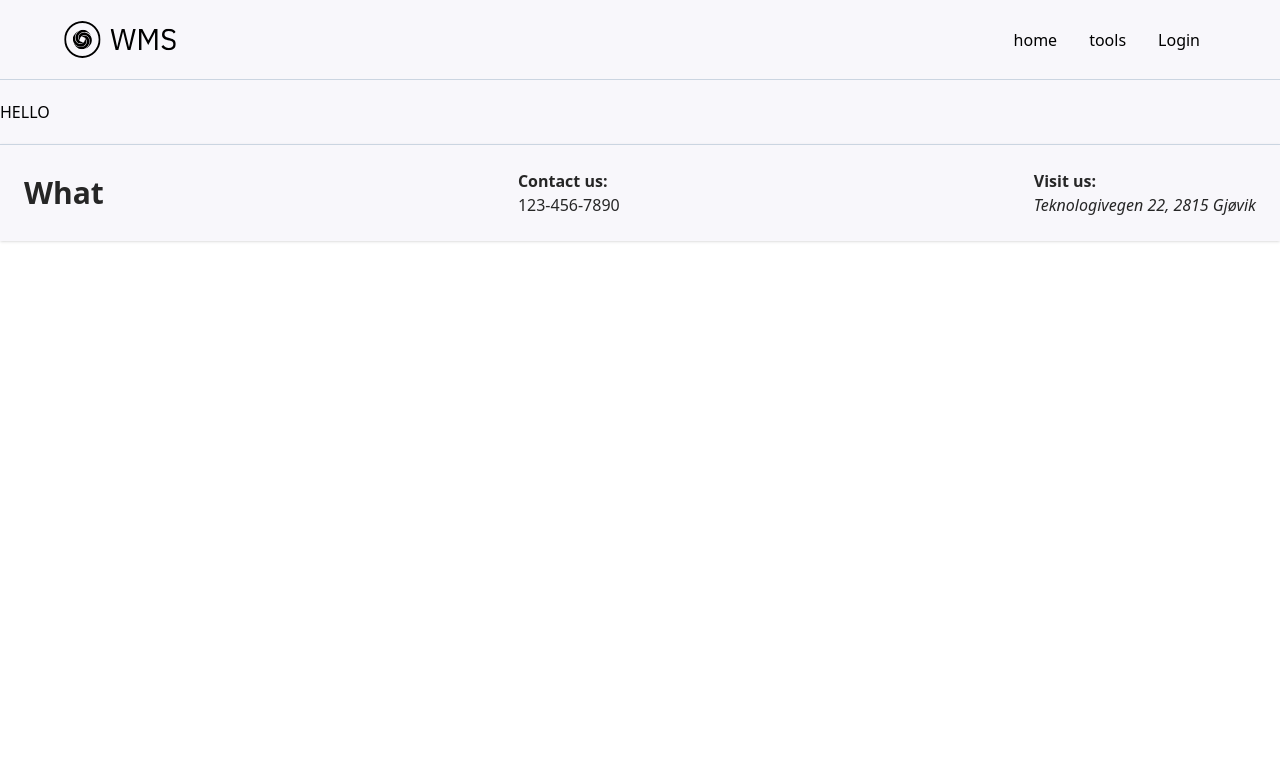
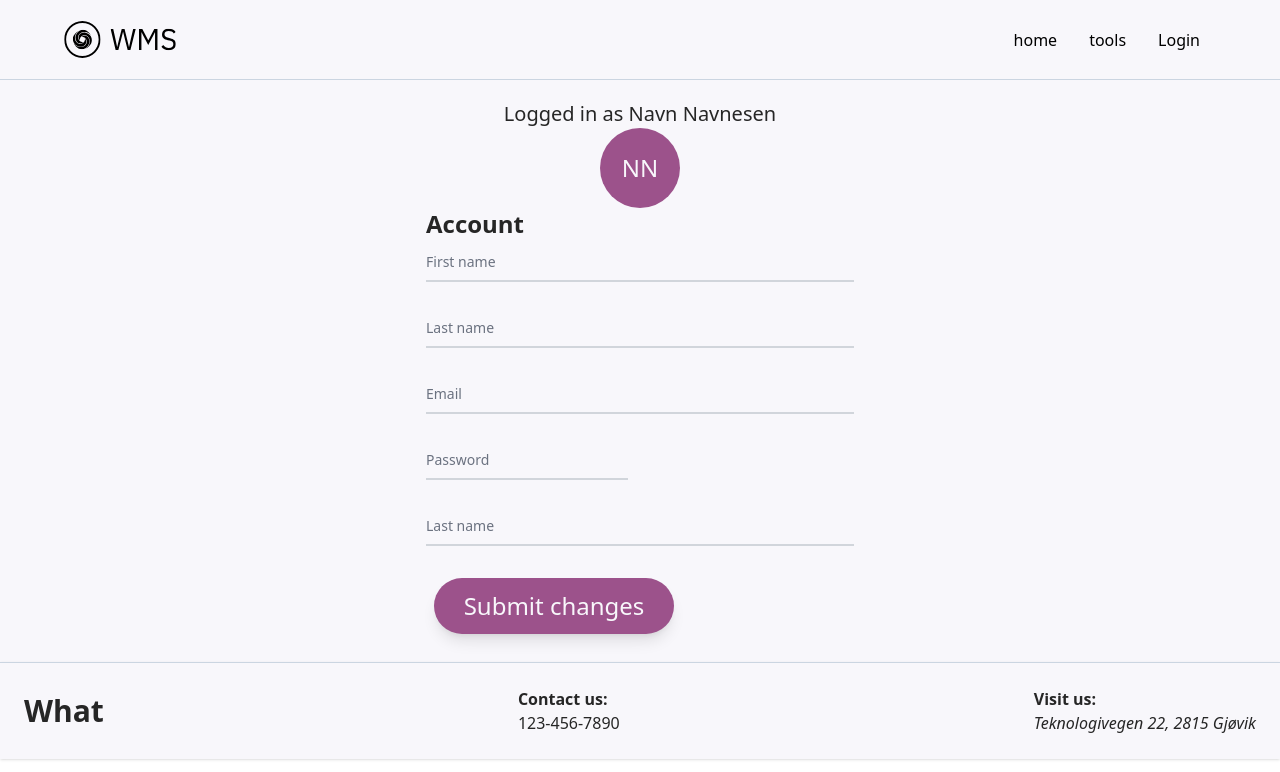
Before and after one commit to tijohans/WorkshopManagementSystem, a React (Vite) app in the folder app/: page /userpage in a window 1280 px wide. Shown: the top 772 px of the page. Built offline with nearby package versions, Linux system fonts and the light colour scheme.

Commit message:
User page WIP(!!) ikke ferdig yo

```diff
--- a/app/src/pages/UserPage.tsx
+++ b/app/src/pages/UserPage.tsx
@@ -1,10 +1,51 @@
 import React, { useState, useEffect } from 'react'
 import axios from 'axios'
+import Button from '../components/Button'
 
 export default function UserPage() {
 
     return(
-<p>HELLO</p>
+
+<div className="flex flex-col justify-center items-center">
+<h2 className="text-eerie-black text-xl">Logged in as Navn Navnesen</h2>
+
+<div className="text-2xl relative inline-flex items-center justify-center w-20 h-20 overflow-hidden bg-plum rounded-full ">
+    <span className="font-medium text-ghost-white ">NN</span>
+</div>
+
+
+<form>
+<h3 className="text-2xl font-bold text-eerie-black">Account</h3>
+  <div className="relative z-0 w-full mb-6 group">
+      <input type="email" name="floating_email" id="floating_email" className="block py-2.5 px-0 w-full text-sm text-gray-900 bg-transparent border-0 border-b-2 border-gray-300 appearance-none dark:text-white dark:border-gray-600 dark:focus:border-blue-500 focus:outline-none focus:ring-0 focus:border-blue-600 peer" placeholder=" " required />
+      <label htmlFor="floating_email" className="peer-focus:font-medium absolute text-sm text-gray-500 dark:text-gray-400 duration-300 transform -translate-y-6 scale-75 top-3 -z-10 origin-[0] peer-focus:left-0 peer-focus:text-blue-600 peer-focus:dark:text-blue-500 peer-placeholder-shown:scale-100 peer-placeholder-shown:translate-y-0 peer-focus:scale-75 peer-focus:-translate-y-6">First name</label>
+  </div>
+  <div className="relative z-0 w-full mb-6 group">
+      <input type="password" name="floating_password" id="floating_password" className="block py-2.5 px-0 w-full text-sm text-gray-900 bg-transparent border-0 border-b-2 border-gray-300 appearance-none dark:text-white dark:border-gray-600 dark:focus:border-blue-500 focus:outline-none focus:ring-0 focus:border-blue-600 peer" placeholder=" " required />
+      <label htmlFor="floating_password" className="peer-focus:font-medium absolute text-sm text-gray-500 dark:text-gray-400 duration-300 transform -translate-y-6 scale-75 top-3 -z-10 origin-[0] peer-focus:left-0 peer-focus:text-blue-600 peer-focus:dark:text-blue-500 peer-placeholder-shown:scale-100 peer-placeholder-shown:translate-y-0 peer-focus:scale-75 peer-focus:-translate-y-6">Last name</label>
+  </div>
+  <div className="relative z-0 w-full mb-6 group">
+      <input type="password" name="repeat_password" id="floating_repeat_password" className="block py-2.5 px-0 w-full text-sm text-gray-900 bg-transparent border-0 border-b-2 border-gray-300 appearance-none dark:text-white dark:border-gray-600 dark:focus:border-blue-500 focus:outline-none focus:ring-0 focus:border-blue-600 peer" placeholder=" " required />
+      <label htmlFor="floating_repeat_password" className="peer-focus:font-medium absolute text-sm text-gray-500 dark:text-gray-400 duration-300 transform -translate-y-6 scale-75 top-3 -z-10 origin-[0] peer-focus:left-0 peer-focus:text-blue-600 peer-focus:dark:text-blue-500 peer-placeholder-shown:scale-100 peer-placeholder-shown:translate-y-0 peer-focus:scale-75 peer-focus:-translate-y-6">Email</label>
+  </div>
+
+  <div className="grid md:grid-cols-2 md:gap-6">
+    <div className="relative z-0 w-full mb-6 group">
+        <input type="text" name="floating_first_name" id="floating_first_name" className="block py-2.5 px-0 w-full text-sm text-gray-900 bg-transparent border-0 border-b-2 border-gray-300 appearance-none dark:text-white dark:border-gray-600 dark:focus:border-blue-500 focus:outline-none focus:ring-0 focus:border-blue-600 peer" placeholder=" " required />
+        <label htmlFor="floating_first_name" className="peer-focus:font-medium absolute text-sm text-gray-500 dark:text-gray-400 duration-300 transform -translate-y-6 scale-75 top-3 -z-10 origin-[0] peer-focus:left-0 peer-focus:text-blue-600 peer-focus:dark:text-blue-500 peer-placeholder-shown:scale-100 peer-placeholder-shown:translate-y-0 peer-focus:scale-75 peer-focus:-translate-y-6">Password</label></div>
+    </div>
+    <div className="relative z-0 w-full mb-6 group">
+        <input type="text" name="floating_last_name" id="floating_last_name" className="block py-2.5 px-0 w-full text-sm text-gray-900 bg-transparent border-0 border-b-2 border-gray-300 appearance-none dark:text-white dark:border-gray-600 dark:focus:border-blue-500 focus:outline-none focus:ring-0 focus:border-blue-600 peer" placeholder=" " required />
+        <label htmlFor="floating_last_name" className="peer-focus:font-medium absolute text-sm text-gray-500 dark:text-gray-400 duration-300 transform -translate-y-6 scale-75 top-3 -z-10 origin-[0] peer-focus:left-0 peer-focus:text-blue-600 peer-focus:dark:text-blue-500 peer-placeholder-shown:scale-100 peer-placeholder-shown:translate-y-0 peer-focus:scale-75 peer-focus:-translate-y-6">Last name</label>
+    </div>
+
+ <Button text="Submit changes"/>
+</form>
+
+
+
+
+</div>
 
     )
 }
```
